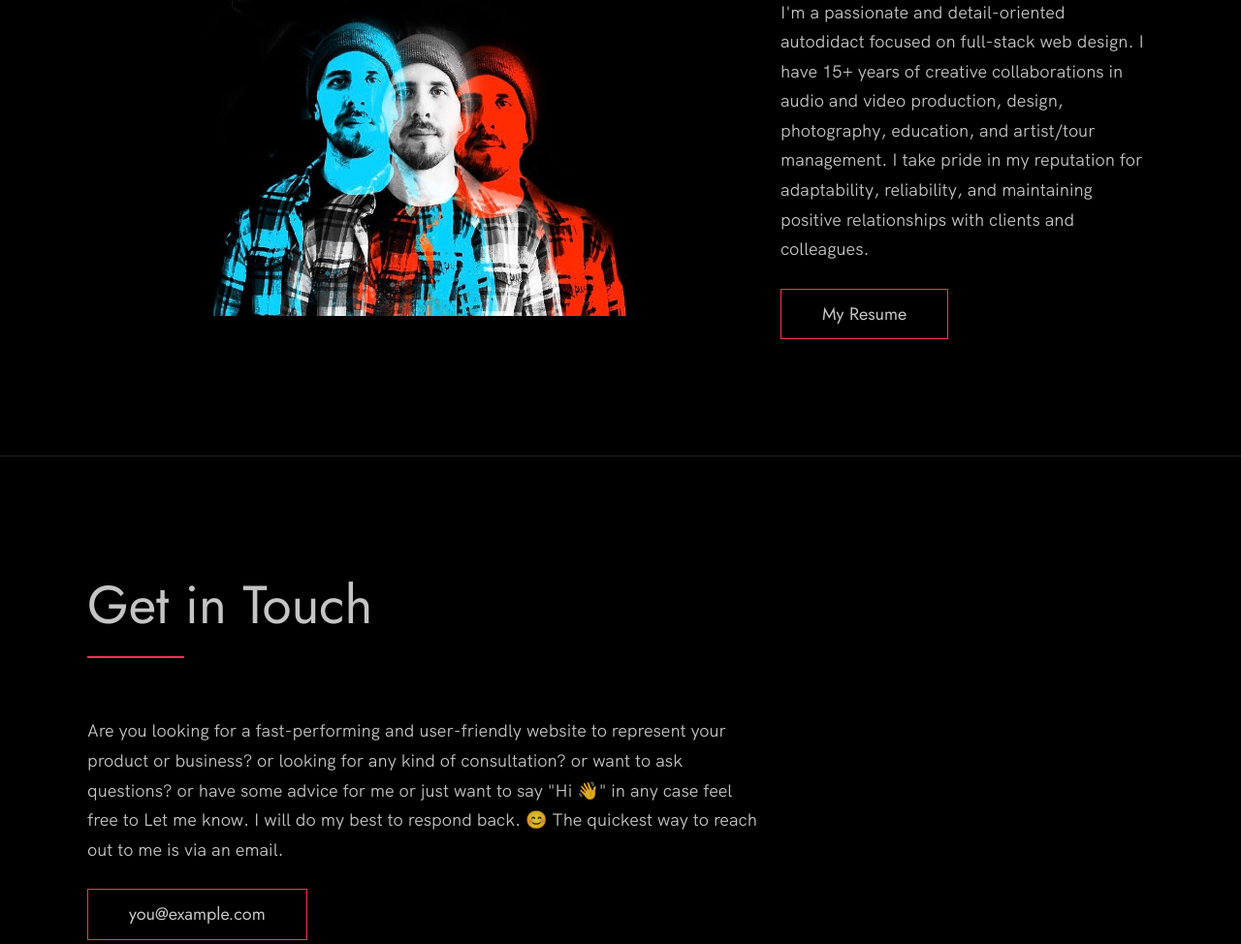
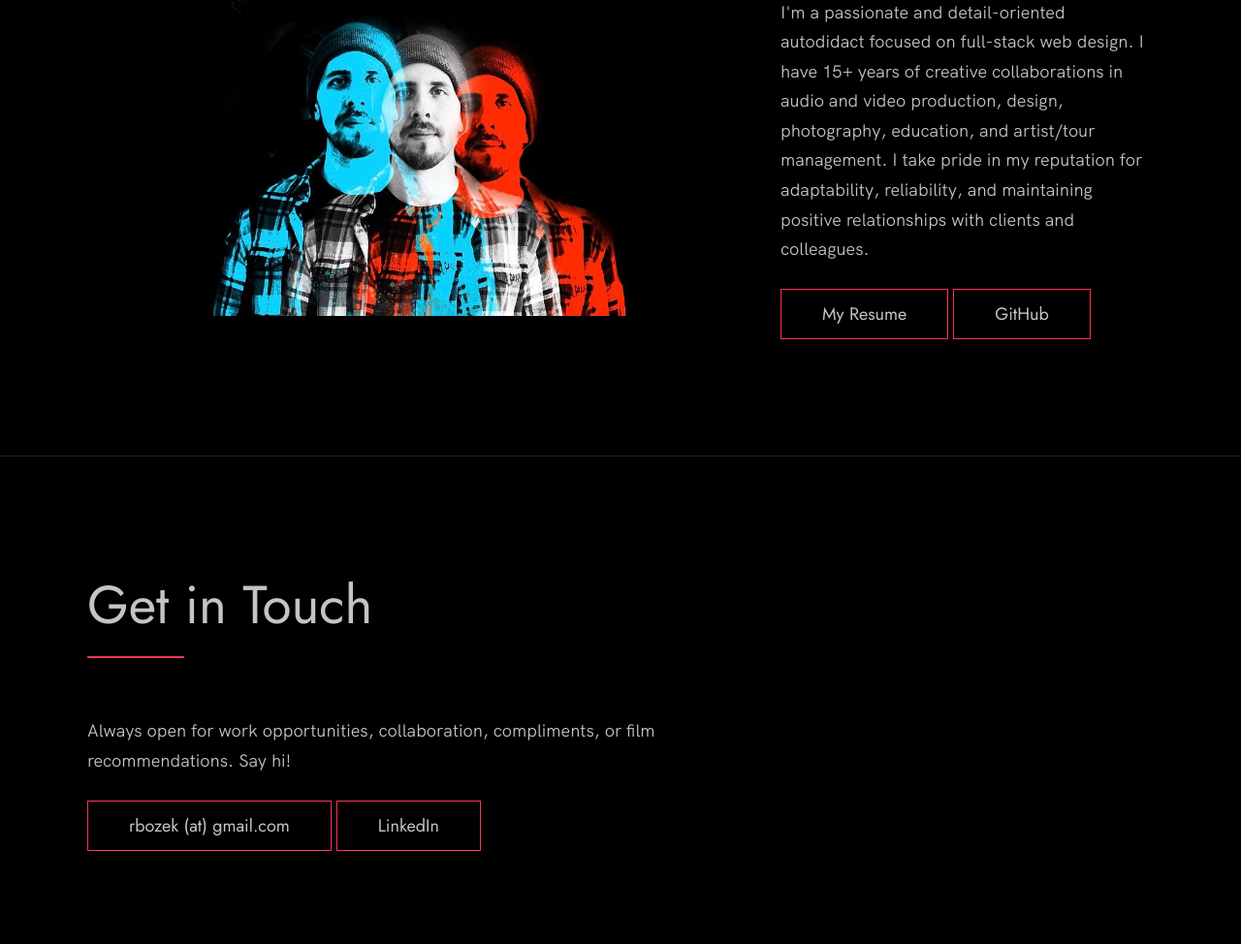
Before and after one commit to rbozek/portfolio, a plain HTML site: page index.html in a window 1280 px wide. Shown: the part 1878-2852 px from the top of the page at 97% size. Drawn offline with Linux system fonts and the light colour scheme.

Commit message:
update contact section

```diff
--- a/index.html
+++ b/index.html
@@ -107,6 +107,7 @@
             </p>
             <!-- ADD RESUME -->
             <a href="#" class="btn">My Resume</a>
+            <a href="https://github.com/rbozek" class="btn" target="_blank">GitHub</a>
           </div>
 
           <div class="about__photo-container">
@@ -129,15 +130,10 @@
       <h2>Get in Touch</h2>
       <div class="contact__info">
         <p>
-          Are you looking for a fast-performing and user-friendly website to
-          represent your product or business? or looking for any kind of
-          consultation? or want to ask questions? or have some advice for me
-          or just want to say "Hi 👋" in any case feel free to Let me know. I
-          will do my best to respond back. 😊 The quickest way to reach out to
-          me is via an email.
+          Always open for work opportunities, collaboration, compliments, or film recommendations. Say hi!
         </p>
-        <!-- Replace the email with yours -->
-        <a href="mailto:you@example.com" class="btn">you@example.com</a>
+        <a href="mailto:rbozek@gmail.com" class="btn">rbozek (at) gmail.com</a>
+        <a href="https://www.linkedin.com/in/richbozek/" class="btn" target="_blank">LinkedIn</a>
       </div>
     </div>
   </section>
```
